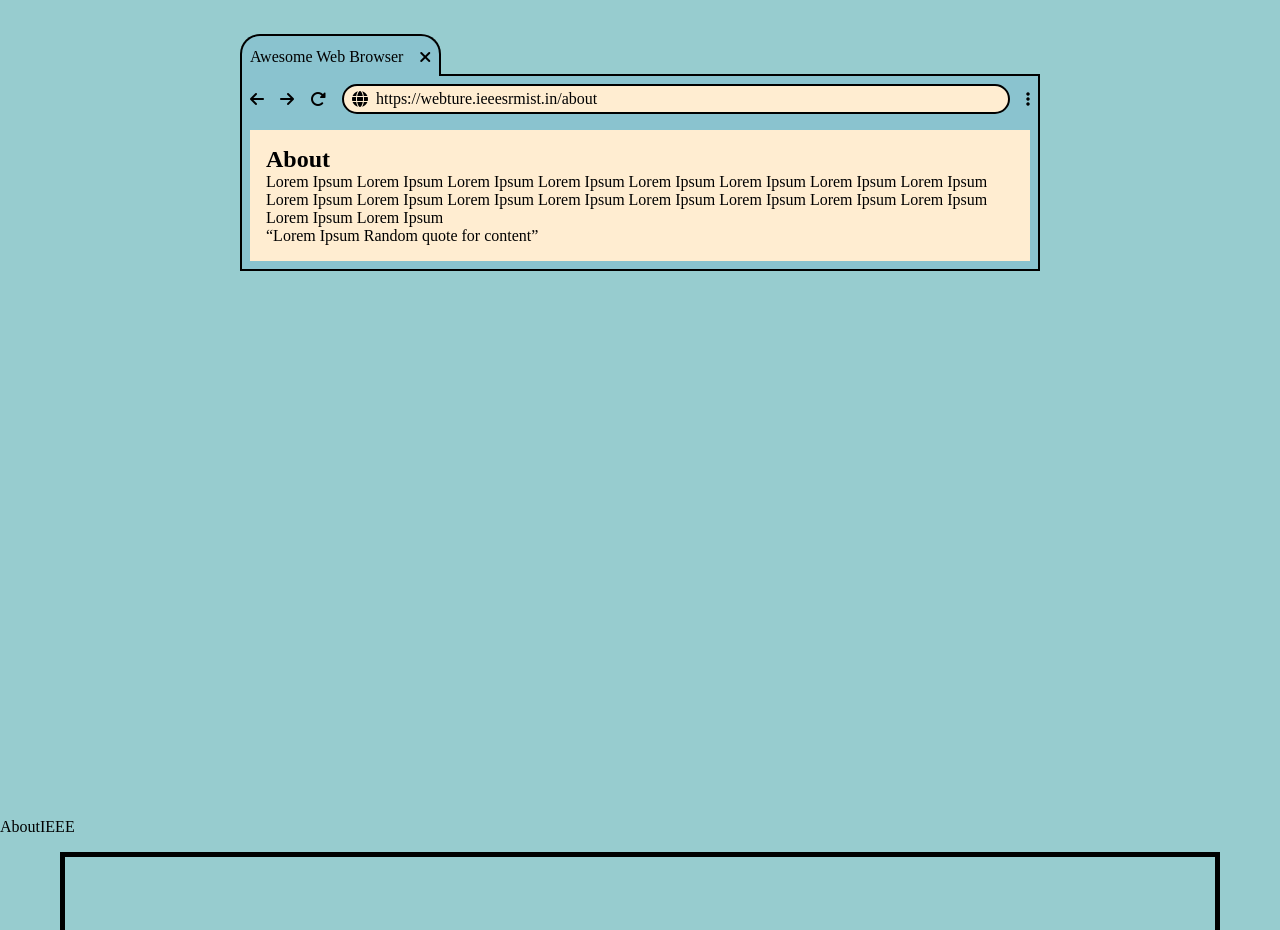
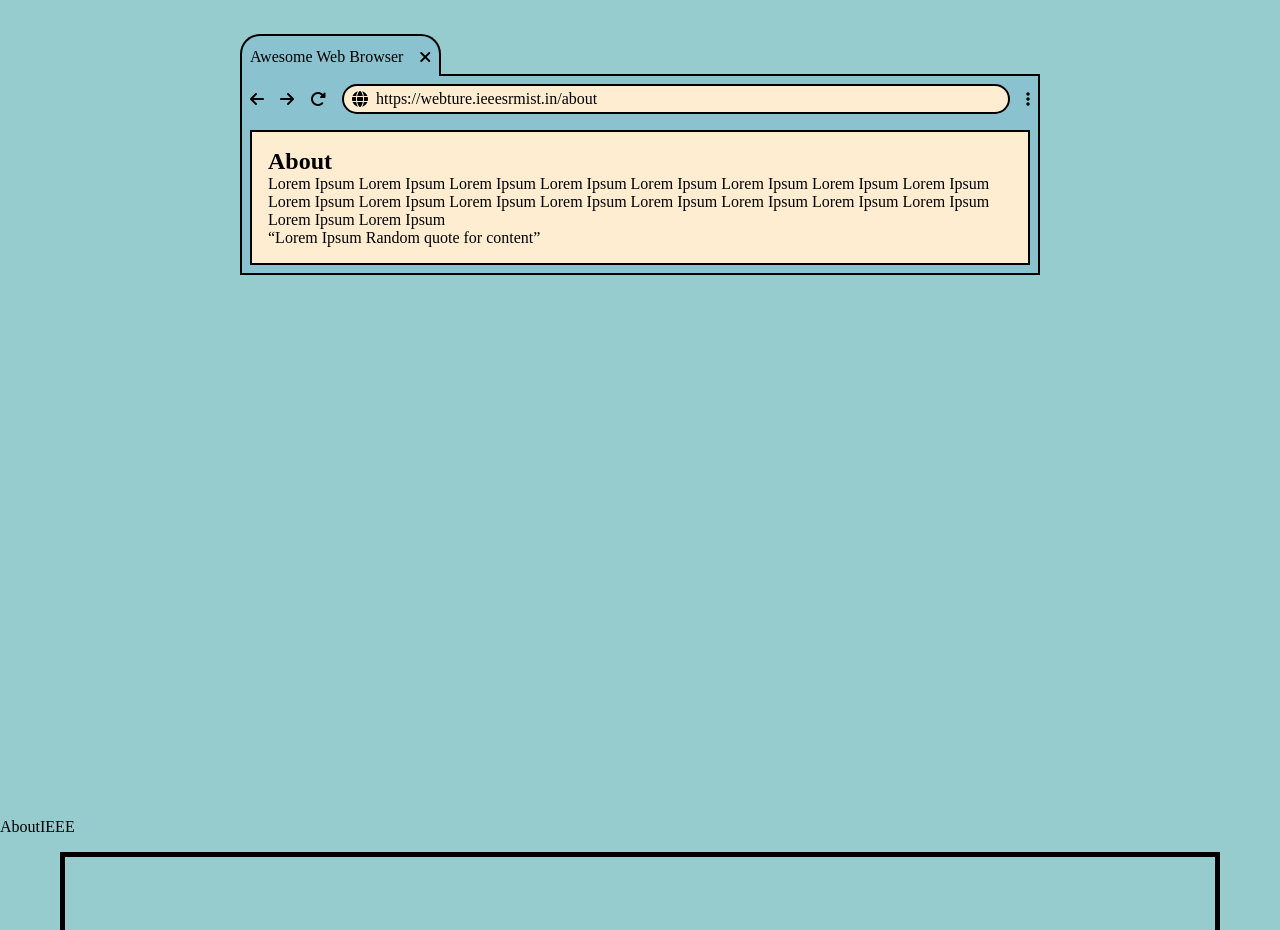
Before and after one commit to IEEE-SRM-Student-Branch/Webture, a React (Create React App) app: page / in a window 1280 px wide. Shown: the part 800-1730 px from the top of the page. Built offline with nearby package versions, Linux system fonts and the light colour scheme.

Commit message:
style for about

```diff
--- a/src/components/AboutWebture/AboutWebture.css
+++ b/src/components/AboutWebture/AboutWebture.css
@@ -80,6 +80,7 @@
     width: 100%;
     height: 100%;
     padding: 1em;
+    border: 2px solid #000;
 }
 
 @media screen and (max-width: 600px) {
```
